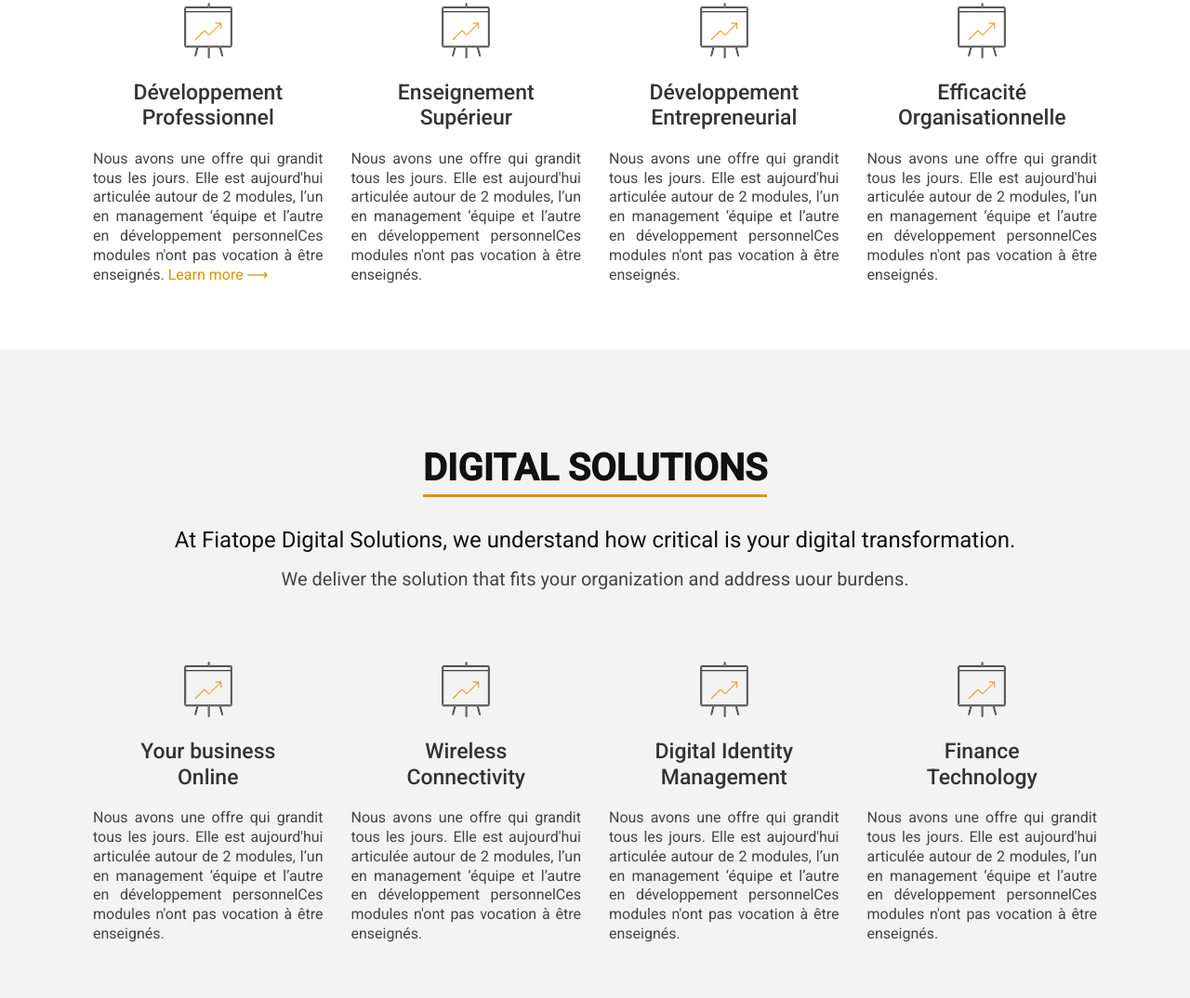
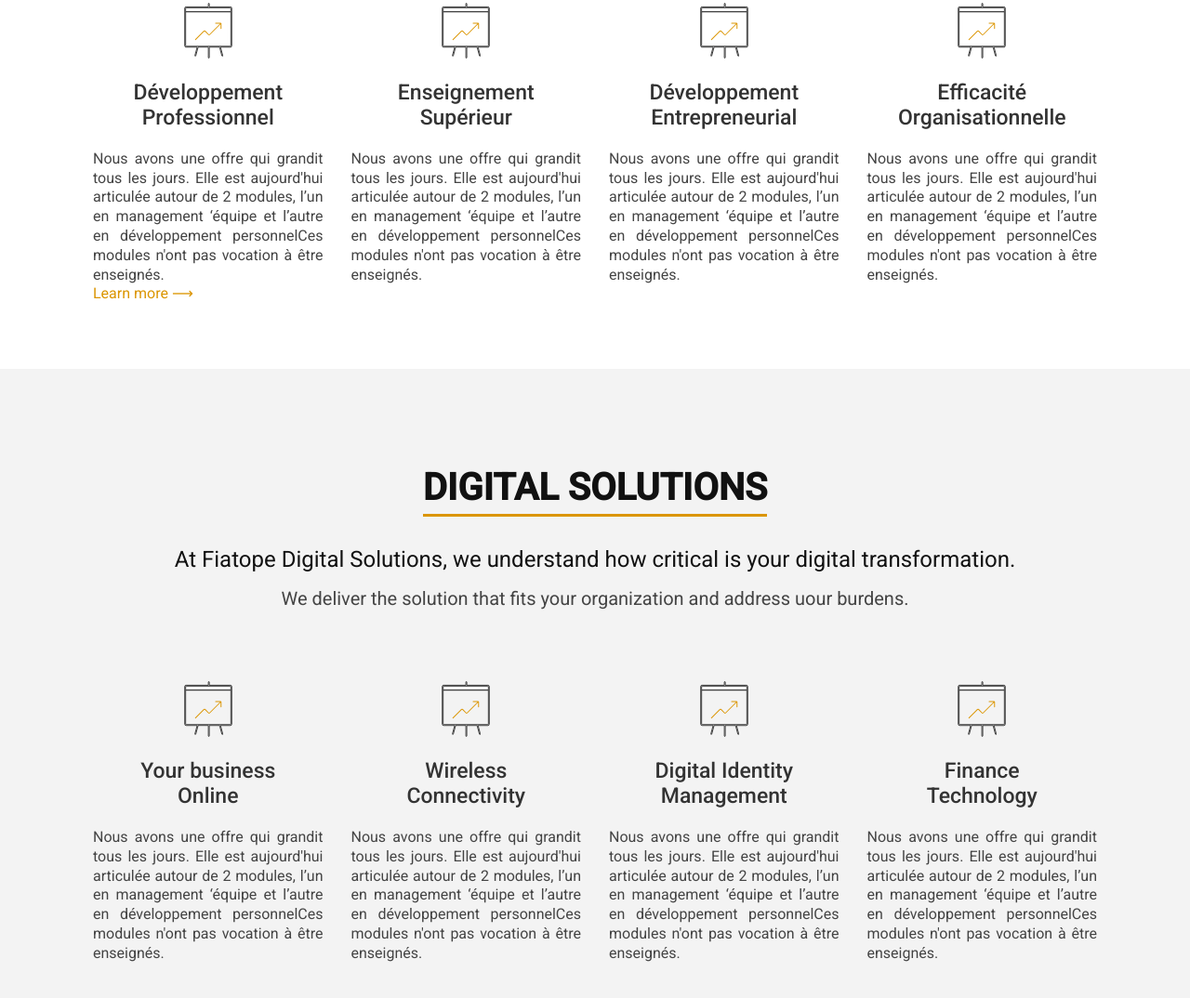
Before and after one commit to thaddeeRomain/fds, a plain HTML site: page index.html in a window 1280 px wide. Shown: the part 1133-2207 px from the top of the page at 93% size. Drawn offline with Linux system fonts and the light colour scheme.

Commit message:
styling section

```diff
--- a/index.html
+++ b/index.html
@@ -76,7 +76,7 @@
                             <h1>Développement Professionnel</h1>
                             <p>
                               Nous avons une offre qui grandit tous les jours. Elle est aujourd'hui articulée autour de 2 modules, l’un en management ‘équipe et l’autre en développement personnelCes modules n'ont pas vocation à être enseignés.
-                            <a class="yellow" href="#">Learn more ⟶</a></p>
+                            <br><a class="yellow text-center" href="#">Learn more ⟶</a></p>
                         </div>
                     </div>
                     <div class="col-sm-3 wow fadeInUp" data-wow-delay="0.3s">
```
